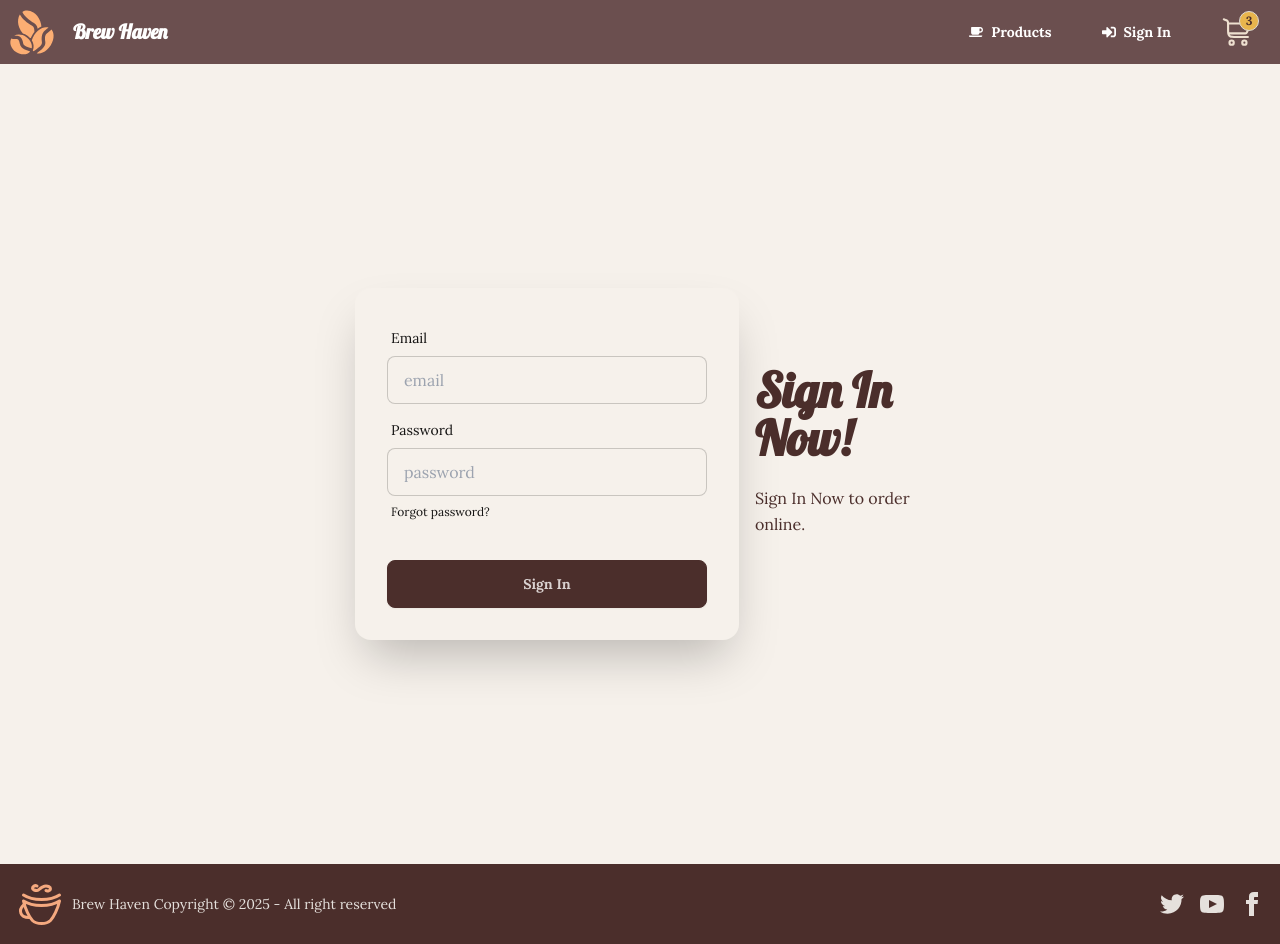
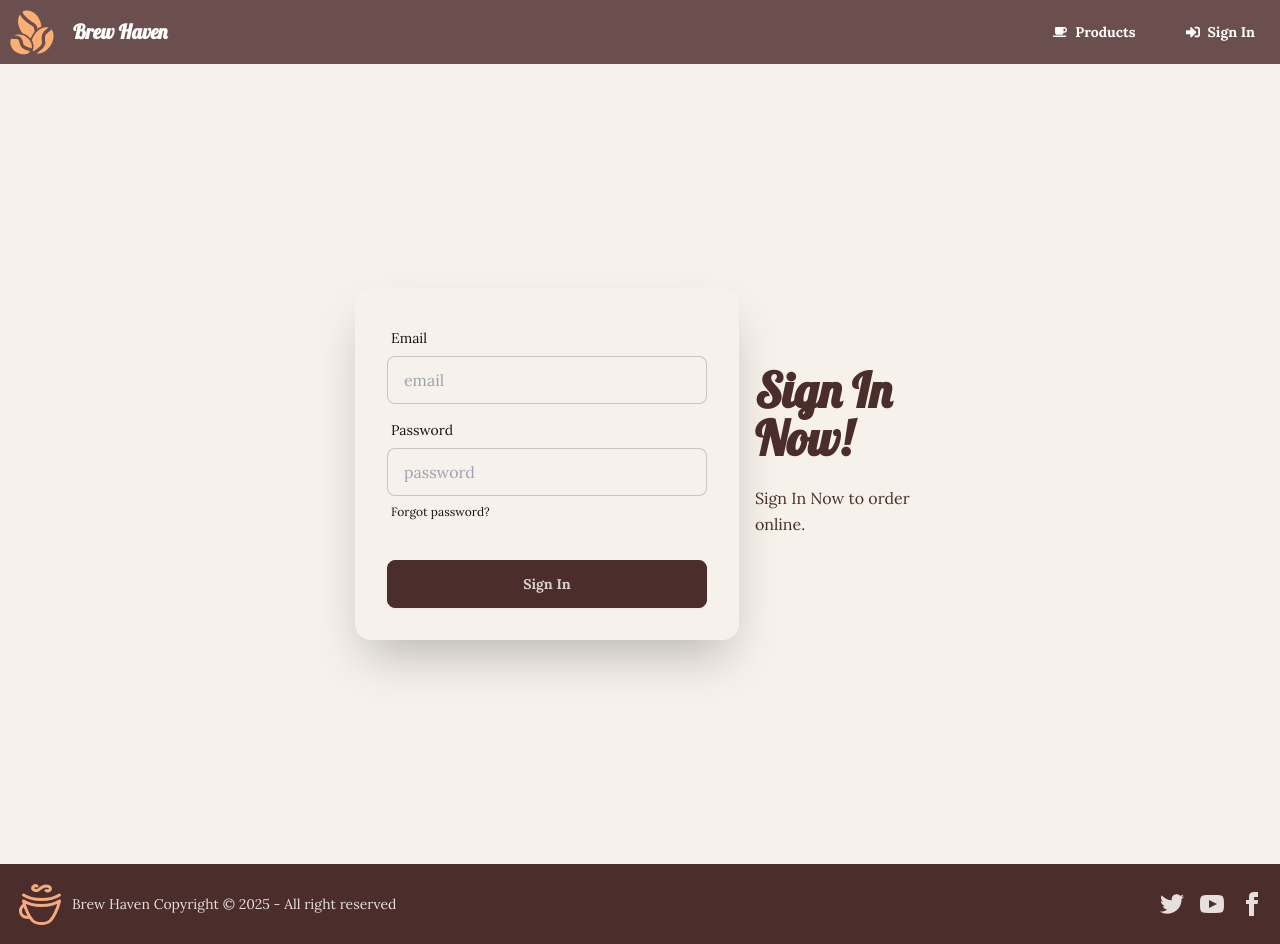
Before and after one commit to JenniferT9462/coffee-shop-frontend, a Next.js app: page /signin in a window 1280 px wide. Built offline with nearby package versions, Linux system fonts and the light colour scheme.

Commit message:
Disappear CartButton on Home, signup and signin

```diff
--- a/src/components/Header.jsx
+++ b/src/components/Header.jsx
@@ -5,8 +5,10 @@ import { useRouter } from "next/router";
 
 export default function Header() {
   const router = useRouter();
+  // Make CartButton disappear on Home, signup and signin
   const isHomePage = router.pathname === "/";
-  // TODO: maybe make the cart disappear on signup and signin?
+  const isSignUpPage = router.pathname === "/signup";
+  const isSignInPage = router.pathname === "/signin";
 
 
   return (
@@ -39,7 +41,7 @@ export default function Header() {
             Sign In
         </Link>
         {/* Make cart not display on homepage */}
-        {!isHomePage && (
+        {!isHomePage && !isSignUpPage && !isSignInPage && (
           <Link href="/cart" className="navLink btn btn-ghost gap-2">
             <CartButton itemCount={3}/>
         </Link>
```
